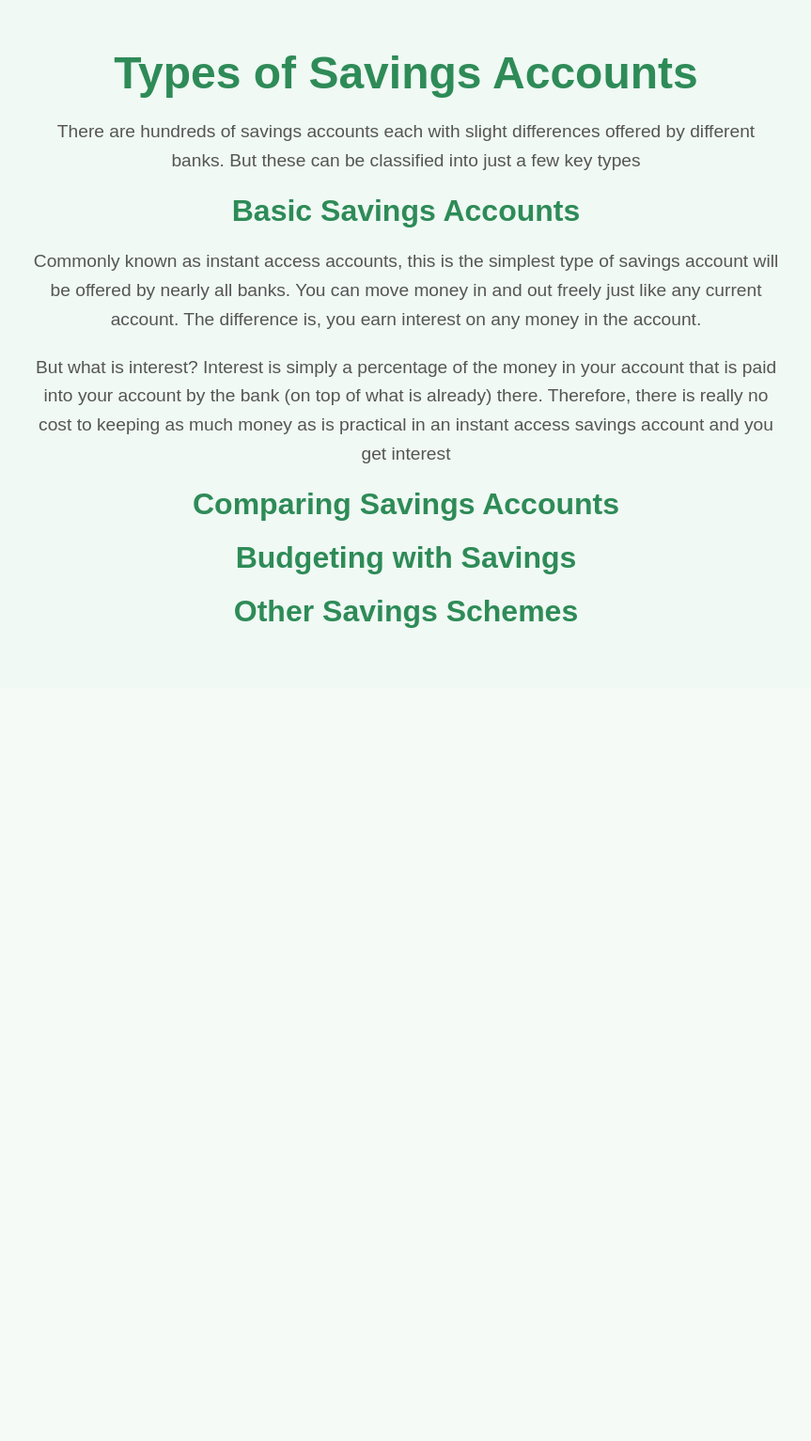
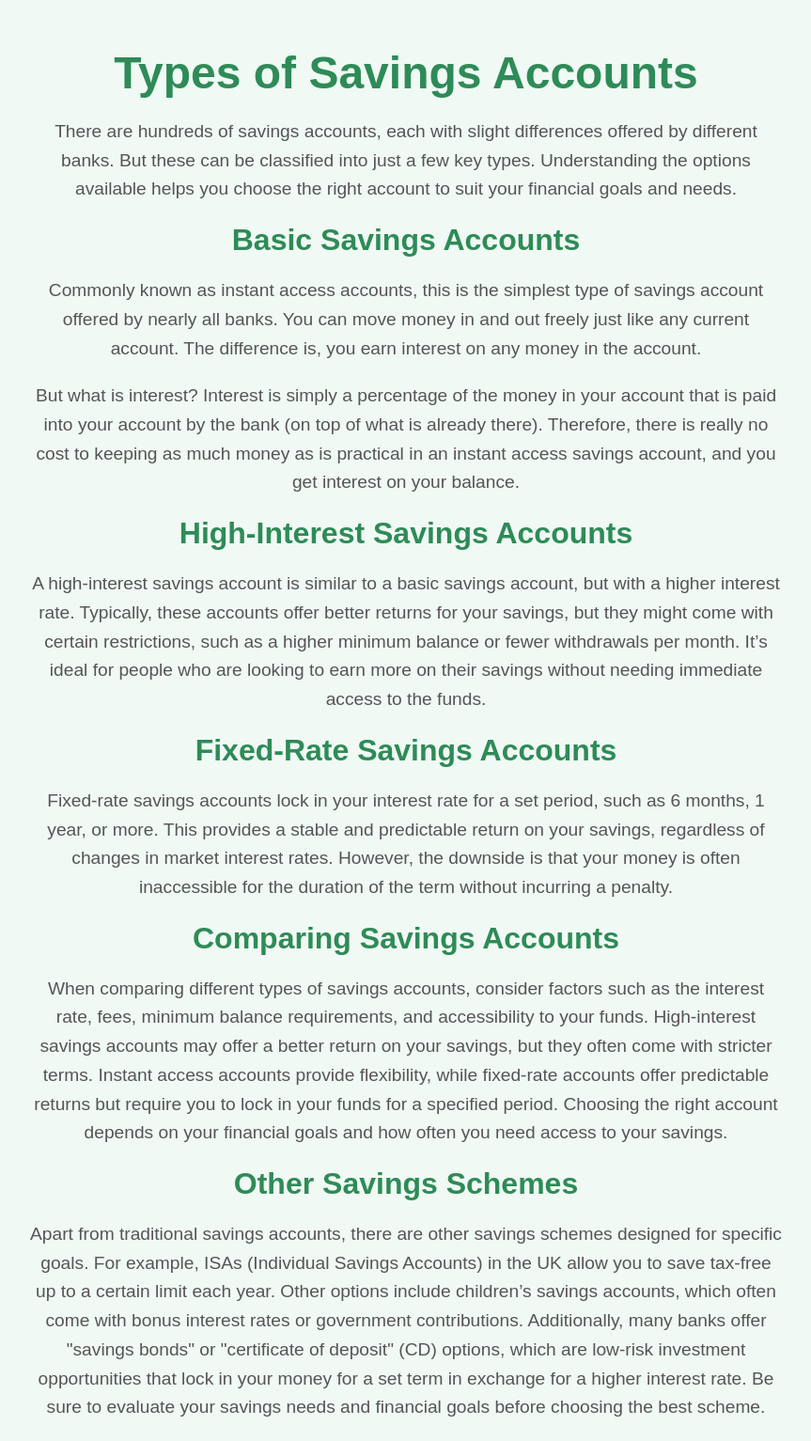
Before and after one commit to OdeonHill/whack_project, a Flask app: template website_code/templates/savings_lesson.html in a window 1280 px wide. Shown: the part 68-1601 px from the top of the page at 94% size, without its empty margins (208-1071 px from the left). Before the commit the page ends 736 px from the top, so only its background shows below. Run offline with Flask 3, Linux system fonts and the light colour scheme; the template is opened without the code that fills it, so the values that code supplies are empty.

Commit message:
completed savings lesson

```diff
--- a/website_code/templates/savings_lesson.html
+++ b/website_code/templates/savings_lesson.html
@@ -124,25 +124,48 @@
 		    <h1 class="main-header">
                 Types of Savings Accounts
             </h1>
-        <p class=main-paragraph> There are hundreds of savings accounts each with slight differences offered by different banks. But these can be classified into just a few key types </p>
+            <p class="main-paragraph">
+                There are hundreds of savings accounts, each with slight differences offered by different banks. But these can be classified into just a few key types. Understanding the options available helps you choose the right account to suit your financial goals and needs.
+            </p>
 
-        <h3 class="sub-header"> Basic Savings Accounts</h3>
-        <p class=main-paragraph> Commonly known as instant access accounts, this is the simplest type of savings account will be offered by nearly all banks. You can move money in and out freely just like any current account. The difference is, you earn interest on any money in the account. </p>
+            <h3 class="sub-header">
+                Basic Savings Accounts
+            </h3>
+            <p class="main-paragraph">
+                Commonly known as instant access accounts, this is the simplest type of savings account offered by nearly all banks. You can move money in and out freely just like any current account. The difference is, you earn interest on any money in the account.
+            </p>
 
-        <p class=main-paragraph>But what is interest? Interest is simply a percentage of the money in your account that is paid into your account by the bank (on top of what is already) there. Therefore, there is really no cost to keeping as much money as is practical in an instant access savings account and you get interest</p>
+            <p class="main-paragraph">
+                But what is interest? Interest is simply a percentage of the money in your account that is paid into your account by the bank (on top of what is already there). Therefore, there is really no cost to keeping as much money as is practical in an instant access savings account, and you get interest on your balance.
+            </p>
+
+            <h3 class="sub-header">
+                High-Interest Savings Accounts
+            </h3>
+            <p class="main-paragraph">
+                A high-interest savings account is similar to a basic savings account, but with a higher interest rate. Typically, these accounts offer better returns for your savings, but they might come with certain restrictions, such as a higher minimum balance or fewer withdrawals per month. It’s ideal for people who are looking to earn more on their savings without needing immediate access to the funds.
+            </p>
+
+            <h3 class="sub-header">
+                Fixed-Rate Savings Accounts
+            </h3>
+            <p class="main-paragraph">
+                Fixed-rate savings accounts lock in your interest rate for a set period, such as 6 months, 1 year, or more. This provides a stable and predictable return on your savings, regardless of changes in market interest rates. However, the downside is that your money is often inaccessible for the duration of the term without incurring a penalty.
+            </p>
 
             <h2 class="sub-header">
                 Comparing Savings Accounts
             </h2>
-        <p class=main-paragraph></p>
-        <h2 class="sub-header">
-            Budgeting with Savings
-        </h2>
-        <p class=main-paragraph></p>
+            <p class="main-paragraph">
+                When comparing different types of savings accounts, consider factors such as the interest rate, fees, minimum balance requirements, and accessibility to your funds. High-interest savings accounts may offer a better return on your savings, but they often come with stricter terms. Instant access accounts provide flexibility, while fixed-rate accounts offer predictable returns but require you to lock in your funds for a specified period. Choosing the right account depends on your financial goals and how often you need access to your savings.
+            </p>
+
             <h2 class="sub-header">
                 Other Savings Schemes
             </h2>
-        <p class=main-paragraph></p>
+            <p class="main-paragraph">
+                Apart from traditional savings accounts, there are other savings schemes designed for specific goals. For example, ISAs (Individual Savings Accounts) in the UK allow you to save tax-free up to a certain limit each year. Other options include children’s savings accounts, which often come with bonus interest rates or government contributions. Additionally, many banks offer "savings bonds" or "certificate of deposit" (CD) options, which are low-risk investment opportunities that lock in your money for a set term in exchange for a higher interest rate. Be sure to evaluate your savings needs and financial goals before choosing the best scheme.
+            </p>
     </main>
 
 
```
Lines whose indentation alone changed are shown as unchanged.
